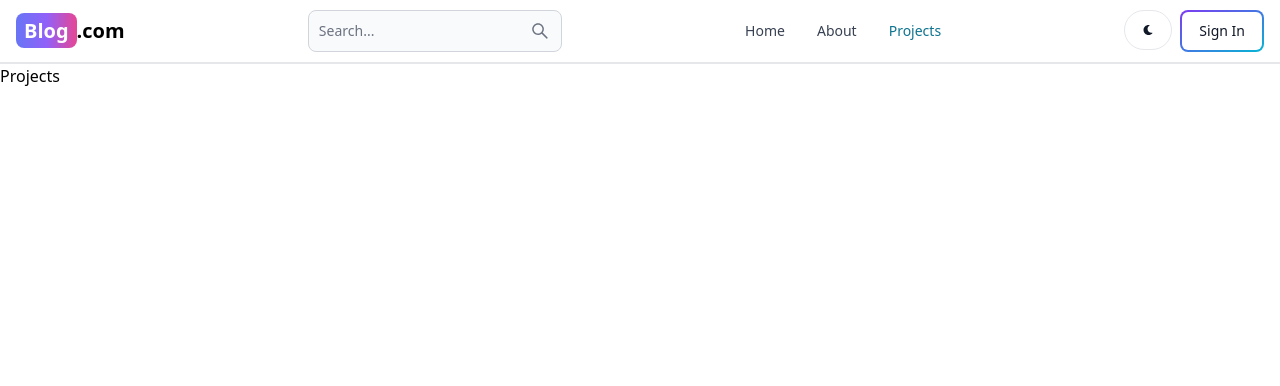
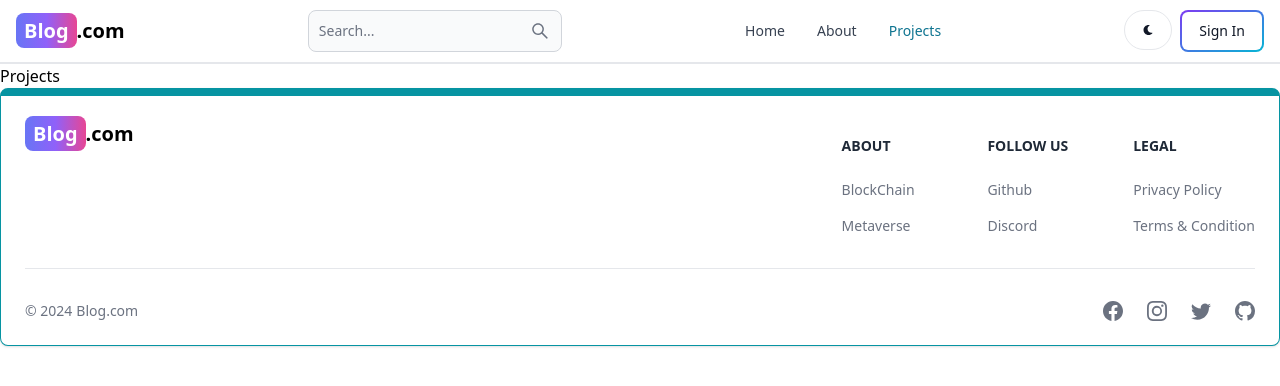
Before and after one commit to nepalrohan/Blog-App, a React (Vite) app in the folder frontend/: page /projects in a window 1280 px wide. Shown: the top 386 px of the page. Built offline with nearby package versions, Linux system fonts and the light colour scheme.

Commit message:
Add Footer

```diff
--- a/frontend/src/App.jsx
+++ b/frontend/src/App.jsx
@@ -6,6 +6,7 @@
 import SignIn from './pages/SignIn'
 import SignUp from './pages/SignUp'
 import Header from './components/Header'
+import FooterComponent from './components/Footer'
 
 
 const App = () => {
@@ -23,6 +24,7 @@
 
 
     </Routes>
+    <FooterComponent/>
   </BrowserRouter>
   )
 }
--- /dev/null
+++ b/frontend/src/components/Footer.jsx
@@ -0,0 +1,112 @@
+import { Footer} from "flowbite-react"
+import {Link} from 'react-router-dom'
+import {BsFacebook, BsInstagram, BsGithub, BsTwitter} from 'react-icons/bs'
+
+const FooterComponent = () => {
+  return (
+
+    <Footer container className='border border-t-8 border-teal-500'>
+<div className="w-full max-w-7xl mx-auto">
+    <div className="grid w-full justify-between sm:flex md:grid-cols-1">
+        <div>
+        <Link to='/' className='self-center whitespace-nowrap text-lg sm:text-xl font-semibold dark:text-white'>
+    <span className="px-2 text-white py-1 bg-gradient-to-r from-indigo-500 via-purple-500 to-pink-500 rounded-lg">Blog</span>
+    .com
+</Link>
+        </div>
+        <div className='grid grid-cols-2 gap-8 mt-4 sm:grid-cols-3 sm:gap-6'>
+
+        <div>
+        <Footer.Title title='About' className="text-semibold text-gray-800"/>
+<Footer.LinkGroup col>
+    <Footer.Link
+    href='https:www.blockchain.com/'
+    target='_blank'
+    rel='noopener noreferrer'
+    >
+        BlockChain
+    </Footer.Link>
+    <Footer.Link
+    href='https:www.metaverse.com/'
+    target='_blank'
+    rel='noopener noreferrer'
+    >
+        Metaverse
+    </Footer.Link>
+
+</Footer.LinkGroup>
+        </div>
+        <div>
+        <Footer.Title title='Follow us' className="text-semibold text-gray-800"/>
+<Footer.LinkGroup col>
+    <Footer.Link
+    href='https:www.github.com/rohannepal'
+    target='_blank'
+    rel='noopener noreferrer'
+    >
+        Github
+    </Footer.Link>
+    <Footer.Link
+    href='https:www.discord.com/'
+    target='_blank'
+    rel='noopener noreferrer'
+    >
+        Discord
+    </Footer.Link>
+
+</Footer.LinkGroup>
+
+        </div>
+        <div>
+        <Footer.Title title='Legal' className="text-semibold text-gray-800"/>
+<Footer.LinkGroup col>
+    <Footer.Link
+    href='#'
+    target='_blank'
+    rel='noopener noreferrer'
+    >
+        Privacy Policy
+    </Footer.Link>
+    <Footer.Link
+    href='#'
+    target='_blank'
+    rel='noopener noreferrer'
+    >
+        Terms &amp; Condition
+    </Footer.Link>
+
+</Footer.LinkGroup>
+        </div>
+
+        </div>
+    </div>
+    <Footer.Divider />
+    <div className="w-full sm:flex sm:items-center sm:justify-between">
+        <Footer.Copyright
+         href='#'
+         by='Blog.com'
+         year={new Date().getFullYear()}
+
+         />
+         <div className='flex gap-6 sm:mt-0 mt-4 sm:justify-center'>
+            <Footer.Icon
+            href='#'
+            icon={BsFacebook} />
+             <Footer.Icon
+            href='#'
+            icon={BsInstagram} />
+             <Footer.Icon
+            href='#'
+            icon={BsTwitter} />
+             <Footer.Icon
+            href='#'
+            icon={BsGithub} />
+
+         </div>
+    </div>
+</div>
+    </Footer>
+  )
+}
+
+export default FooterComponent
```
